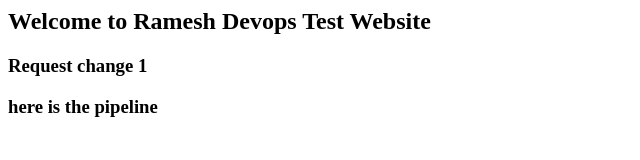
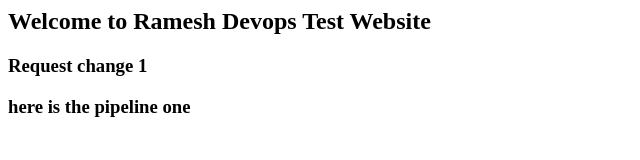
Before and after one commit to rmuruge1/rmuruge1, a plain HTML site: page index.html in a window 1280 px wide. Shown: the full height of the page, 0-640 px from the left. Drawn offline with Linux system fonts and the light colour scheme.

Commit message:
Update index.html

```diff
--- a/index.html
+++ b/index.html
@@ -4,6 +4,6 @@
 <h2> Welcome to Ramesh Devops Test Website </h2>
 <h3> Request change 1 </h3>
 
-<h3> here is the pipeline </h3>
+<h3> here is the pipeline one </h3>
 </body>
 </html>
```
